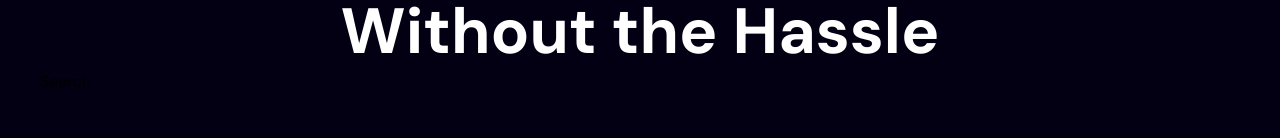
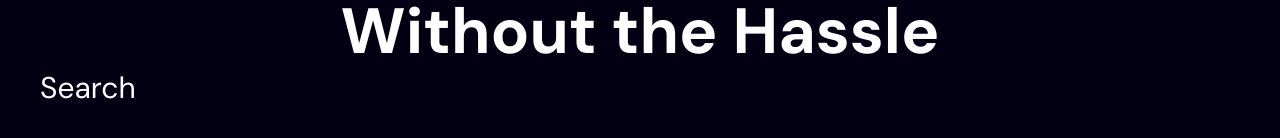
Before and after one commit to Gefson-costa/movie-app, a React (Vite) app: page / in a window 1280 px wide. Shown: the part 1278-1416 px from the top of the page. Built offline with nearby package versions, Linux system fonts and the light colour scheme.

Commit message:
building

```diff
--- a/src/App.jsx
+++ b/src/App.jsx
@@ -1,3 +1,6 @@
+import Search from "./components/Search";
+
+
 
 
 function App() {
@@ -7,12 +10,12 @@ function App() {
       <div className="pattern" />
 
       <div className="wrapper">
-        <img src="./hero.png" alt="Hero Banner"/>
+        <img src="./hero.png" alt="Hero Banner" />
         <header>
           <h1>Find <span className="text-gradient">Movies</span> You'll Enjoy Without the Hassle</h1>
         </header>
 
-        <p>Search</p>
+        <Search />
       </div>
 
     </main>
--- /dev/null
+++ b/src/components/Search.jsx
@@ -0,0 +1,11 @@
+import React from 'react'
+
+const Search = () => {
+  return (
+    <div className='text-white text-3xl'>
+      Search
+    </div>
+  )
+}
+
+export default Search
```
